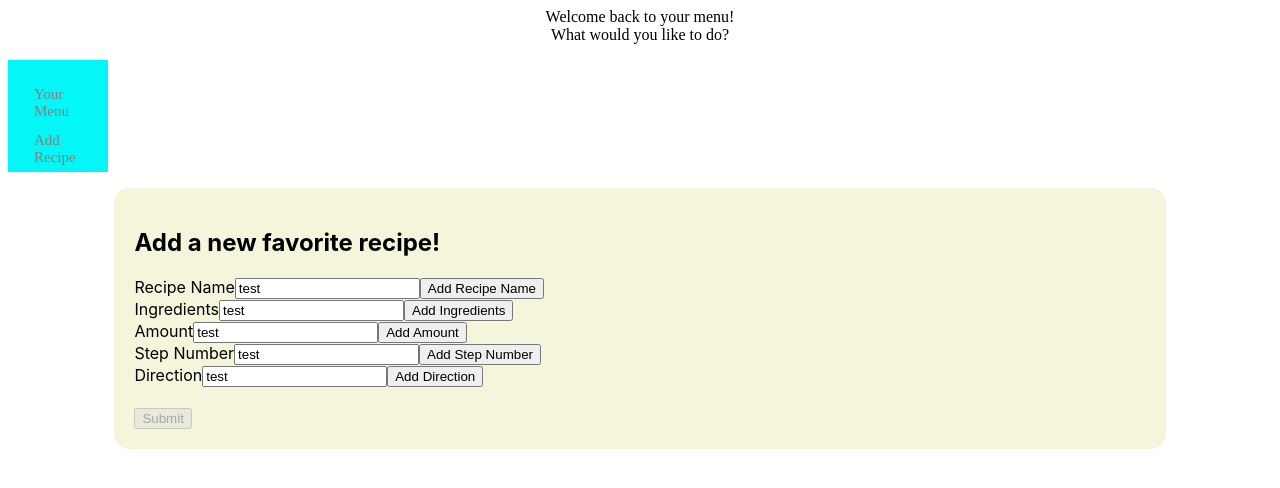
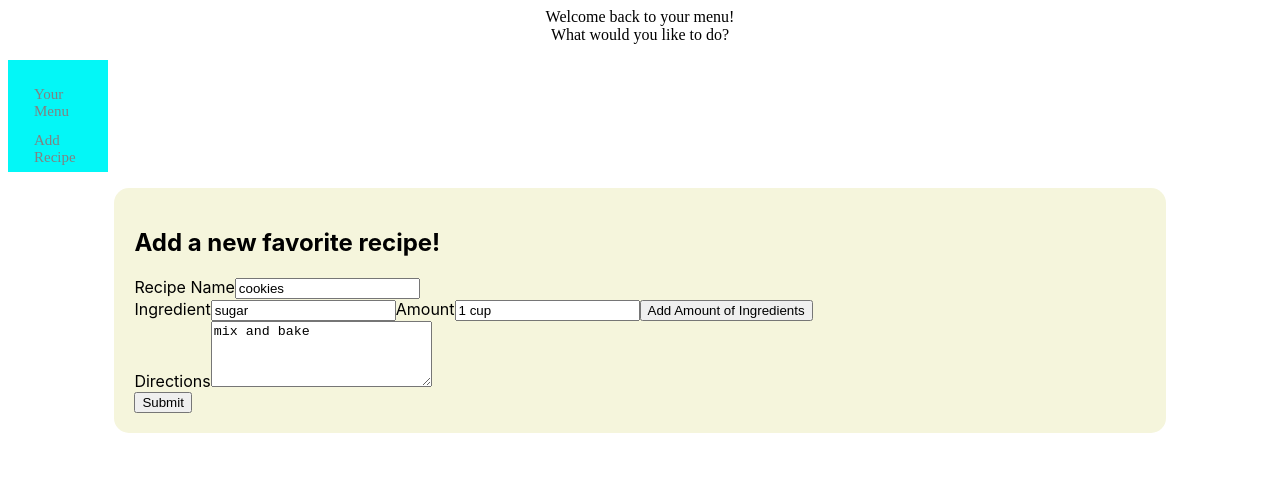
Before and after one commit to Sebastian-Russo/personal-menu, a React (Create React App) app: page /recipe-form in a window 1280 px wide. Shown: the top 488 px of the page. Built offline with nearby package versions, Linux system fonts and the light colour scheme.

Commit message:
form updates inputs on for and inputs from recipe-input component to local state

```diff
--- a/src/actions/index.js
+++ b/src/actions/index.js
@@ -1,9 +1,9 @@
 // export const ADD_RECIPE = 'ADD_RECIPE';
-// export const addRecipe = ({name, ingredient, amount, step, direction}) => ({
+// export const addRecipe = ({name, ingredient, amount, directions}) => ({
 //     type: ADD_RECIPE,
 //     name,
 //     ingredient,
 //     amount,
 //     step,
-//     direction
+//     directions
 // })
--- a/src/components/recipe-form.js
+++ b/src/components/recipe-form.js
@@ -10,8 +10,6 @@ export class RecipeForm extends React.Component {
     constructor(props){
         super(props);
         this.state = {
-            menuItems:[
-                {
                 id: 0,
                 name: "",
                 ingredients: [
@@ -20,95 +18,89 @@ export class RecipeForm extends React.Component {
                         amount: ""
                     }
                 ],
-                    steps: [
-                        {
-                            step: 1,
-                            direction: ""
-                        }
-                    ]
-                }
-            ]
+                directions: ""
         }
     }
 
-    onSubmit = (values) => {
+    addIngredientAndAmount = (ingredientAndAmount) => {
+        console.log(ingredientAndAmount)
 
-        console.log('Submitted with values', values)
+        ingredientAndAmount.id = Math.random();
 
-        // this.props.dispatch(addRecipe(values));
+        this.setState({
+            ingredients: [...this.state.ingredients, ingredientAndAmount]
+        })
+        console.log(this.state)
     }
 
-    render() {
-        // let successMessage;
-        // if (this.props.submitSucceeded) {
-        //     successMessage = (
-        //         <div className="message message-success">
-        //             Message submitted successfully
-        //         </div>
-        //     );
+    handleChange = e => {
+        const {value} = e.target;
+        const {id} = e.target;
+
+        this.setState({
+            [id]: value
+        })
+    }
+
+    handleSubmit = e => {
+        e.preventDefault();
+        console.log(this.state);
+        this.handleChange(e)
+    }
+    // onSubmit = (values) => {
+    //     console.log('Submitted all inputs', values);
     // }
 
-        // let errorMessage;
-        // if (this.props.error) {
-        //     errorMessage = (
-        //         <div className="message message-error">
-        //             {this.props.error}
-        //         </div>
-        //     );
-        // }
+    render() {
 
         return (
             <form
-                onSubmit={this.props.handleSubmit(values =>
-                    this.onSubmit(values)
-                )}
+                onSubmit={this.handleSubmit}
+
+                // onSubmit={this.props.handleSubmit(values =>
+                //     this.onSubmit(values)
+                // )}
                 >
-                {/* {successMessage}
-                {errorMessage} */}
 
                 <h2>Add a new favorite recipe!</h2>
 
-                <Field
+                <label htmlFor="name">
+                    Recipe Name
+                </label>
+                <input
                     name="name"
+                    id="name"
                     type="text"
-                    component={RecipeInput}
                     label="Recipe Name"
                     validate={[required, nonEmpty]}
-                />
-                <Field
-                    name="ingredients"
-                    type="text"
-                    component={RecipeInput}
-                    label="Ingredients"
-                    validate={[required, nonEmpty]}
-                />
-                <Field
-                    name="amount"
-                    type="text"
-                    component={RecipeInput}
-                    label="Amount"
-                    validate={[required, nonEmpty]}
+                    defaultValue="cookies"
+                    onChange={this.handleChange}
                 />
 
-                <Field
-                    name="step"
+
+                <RecipeInput
+                    addIngredientAndAmount={this.addIngredientAndAmount}/>
+
+
+                <label htmlFor="directions">
+                    Directions
+                </label>
+                <textarea
+                    name="directions"
+                    id="directions"
                     type="text"
-                    component={RecipeInput}
-                    label="Step Number"
+                    rows="4"
+                    cols="25"
+                    label="Directions"
                     validate={[required, nonEmpty]}
-                />
-                <Field
-                    name="direction"
-                    type="text"
-                    component={RecipeInput}
-                    label="Direction"
-                    validate={[required, nonEmpty]}
+                    defaultValue="mix and bake"
+                    onChange={this.handleChange}
                 />
 
                     <br></br>
                 <button
                     type="submit"
-                    disabled={this.props.pristine || this.props.submitting}
+                    // disabled={this.props.pristine || this.props.submitting}
                     onSubmit={this.onSubmit}
                     >
                     Submit
@@ -130,14 +122,28 @@ export default reduxForm({
 
 
 
+                // <input
+                //     name="ingredients"
+                //     type="text"
+                //     component={RecipeInput}
+                //     label="Ingredients"
+                //     validate={[required, nonEmpty]}
+                // />
+                // <input
+                //     name="amount"
+                //     type="text"
+                //     component={RecipeInput}
+                //     label="Amount"
+                //     validate={[required, nonEmpty]}
+                // />
 
-                {/* <Field
+                {/* <input
                     name="pictures"
                     type="pictures"
                     component={RecipeInput}
                     label="Pictures"
                 /> */}
-                {/* <Field
+                {/* <input
                     name="add-menu-category"
                     type="selector text"
                     component={RecipeInput}
--- a/src/components/recipe-input.js
+++ b/src/components/recipe-input.js
@@ -4,121 +4,71 @@ export default class RecipeInput extends React.Component {
     constructor(props){
         super(props);
         this.state = {
-            menuItems:[
+            ingredients: [
                 {
-                    id: 0,
-                    name: "",
-                    ingredients: [
-                        {
-                            ingredient: "",
-                            amount: ""
-                        }
-                    ],
-                    steps: [
-                        {
-                            step: 1,
-                            direction: ""
-                        }
-                    ]
+                    ingredient: "",
+                    amount: ""
                 }
             ]
         }
     }
-    componentDidUpdate(prevProps) {
-        if (!prevProps.meta.active && this.props.meta.active) {
-            this.input.focus();
-        }
+
+
+    handleChange = (e) => {
+        const {value} = e.target;
+        const {id} = e.target;
+        console.log(id)
+
+        this.setState({
+            // ingredients: [...this.state.ingredients, {
+                [id]: value
+            // }]
+        })
     }
 
-    handleClick = (e) => {
-        const {name} = e.target;
-        const {value} = e.target;
+    handleClick = () => {
+        console.log('clicked add amount of ingredients', this.state)
 
-        console.log(name, value)
-
-        if (name === "name") {
-            this.setState({
-                menuItems: {name: value}
-            })
-        } else if (name === "ingredients") {
-            this.setState({
-                menuItems: {
-                    ingredients: [
-                        {ingredient: value}
-                    ]
-                }
-            })
-        } else if (name === "amount") {
-            this.setState({
-                menuItems: {
-                    ingredients: [
-                        {amount: value}
-                    ]
-                }
-            })
-        } else if (name === "step") {
-            this.setState({menuItems: {
-                steps: [
-                    {step: value}
-                ]
-            }})
-        } else if (name === "direction") {
-            this.setState({menuItems: {
-                steps: [
-                    {direction: value}
-                ]
-            }})
-        }
-
-        // this.handleClick(e.target.value)
-        console.log(this.state)
+        // adds state of ingredient and amount to form
+        this.props.addIngredientAndAmount(this.state)
 
     }
 
     render() {
-        const Element = this.props.element || 'input'
-
-        let error;
-        if (this.props.meta.touched && this.props.metaerror) {
-            error = <div className="form-error">
-                {this.props.meta.error}
-            </div>;
-        }
-
-        let warning;
-        if (this.props.meta.touched && this.props.meta.warning) {
-            warning = (
-                <div className="form-warning">
-                    {this.props.meta.warning}
-                </div>
-            );
-        }
-
         return (
             <div className="form-input">
-                <label htmlFor={this.props.input.name}>
-                    {this.props.label}
-                    {error}
-                    {warning}
+
+                <label htmlFor="ingredients">
+                    Ingredient
                 </label>
-
-                <Element
-                    {...this.props.input}
-                    id={this.props.type}
-                    type={this.props.type}
-                    ref={input => (this.input = input)}
-                    value='test'
+                <input
+                    name="ingredients"
+                    id="ingredients"
+                    type="text"
+                    // ref={input => this.input = input}
+                    defaultValue='sugar'
+                    onChange={this.handleChange}
                     >
-                      {this.props.children}
-                </Element>
-
+                </input>
+                <label htmlFor="amount">
+                    Amount
+                </label>
+                <input
+                    name="amount"
+                    id="amount"
+                    type="text"
+                    // ref={input => this.input = input}
+                    defaultValue='1 cup'
+                    onChange={this.handleChange}
+                    >
+                </input>
                 <button
-                    {...this.props.input}
                     type="button"
                     onClick={this.handleClick}
                     >
-                    Add {this.props.label}
+                    Add Amount of Ingredients
                 </button>
+
 
             </div>
         );
--- a/src/components/your-menu-item.js
+++ b/src/components/your-menu-item.js
@@ -7,9 +7,10 @@ export function YourMenuItem(props) {
     const {menuItems} = props;
 
     const menuItem = menuItems.filter(menuItem => menuItem.name === props.match.params.id)[0];
+
     const ingredients = menuItem.ingredients.map((ingredient, i) => {
         return (
-        <div key={`ingredients-${i}`}>{ingredient.amount} {ingredient.ingredient}</div>
+        <div key={`ingredients-${i}`}>{ingredient.amount} of {ingredient.ingredient}</div>
         )
     })
 console.log(menuItem)
```
Also changed, not shown: src/reducer/index.js (+6 -43 lines). Lines whose indentation alone changed are shown as unchanged.
